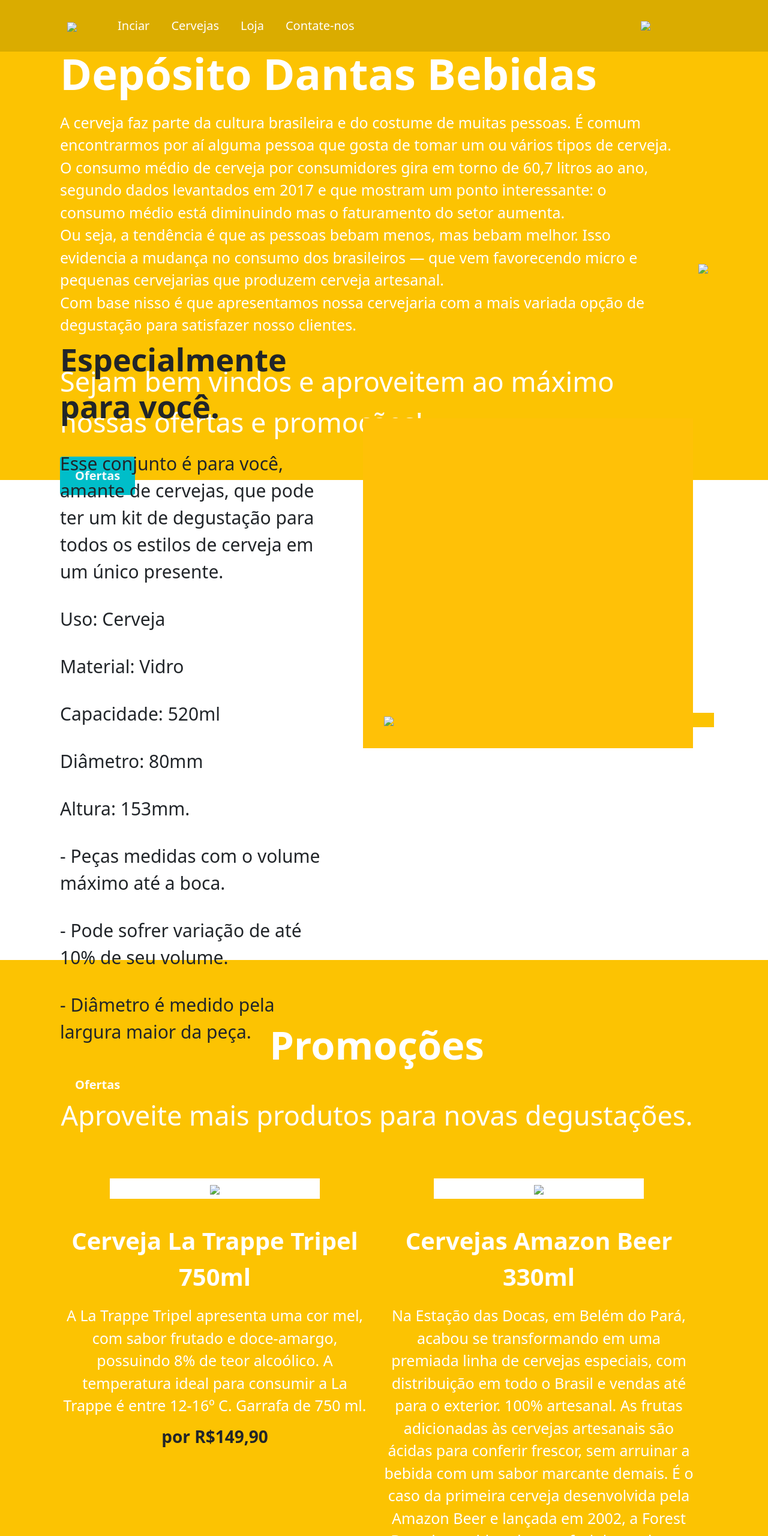
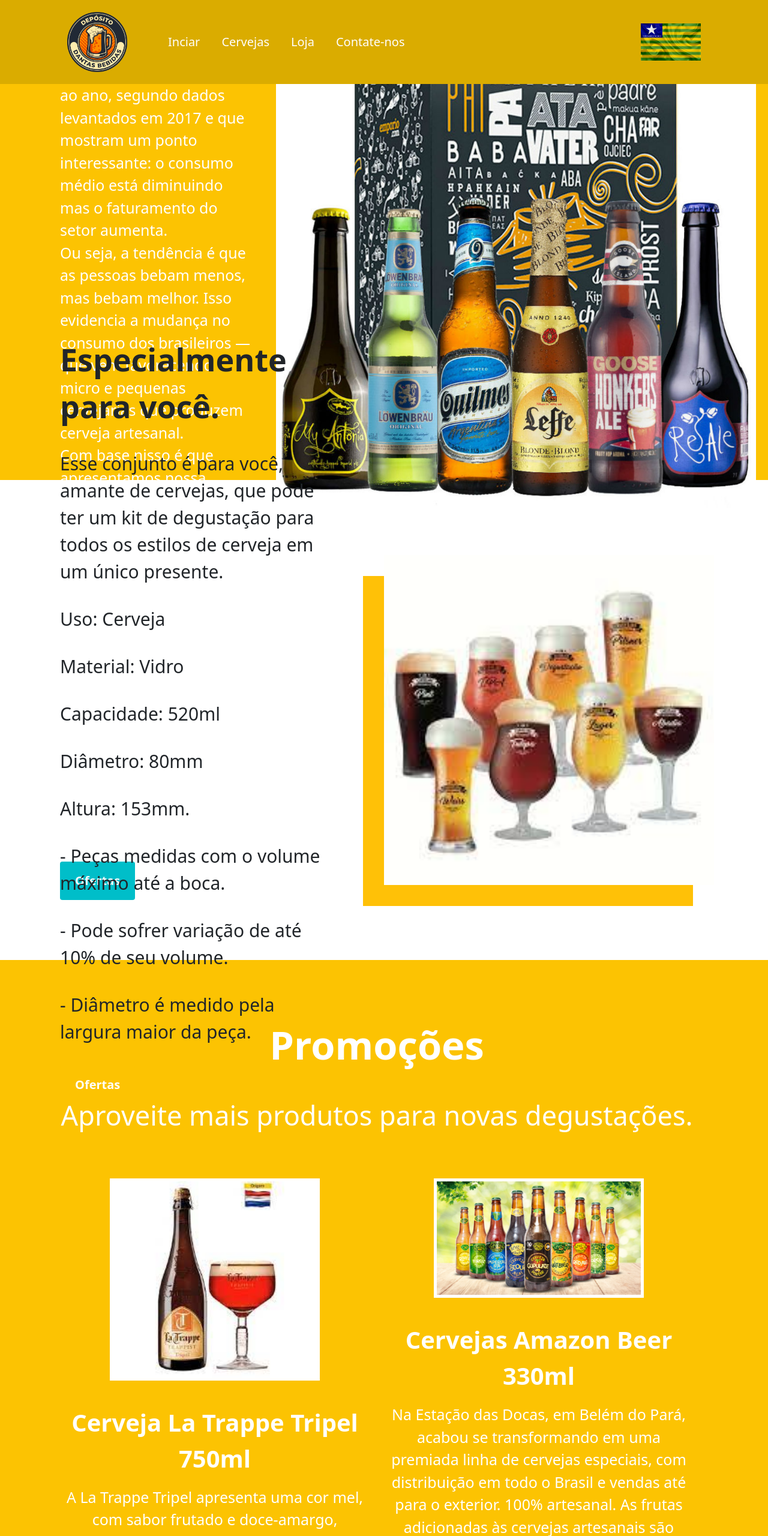
Before and after one commit to LuisCarlosDantas/deposito-dantas-bebidas-commit, a plain HTML site: page index.html in a window 1280 px wide. Shown: the top 2560 px of the page at 60% size. Drawn offline with nearby package versions, Linux system fonts and the light colour scheme; files that its build step writes are made by us from their sources.

Commit message:
Update index.html

```diff
--- a/index.html
+++ b/index.html
@@ -17,7 +17,7 @@
     <nav class="navbar navbar-expand-lg navbar-light backgoundColorNav">
         <div class="container-fluid">
             <div class="divLogo">
-                <img src="./assets/images/logo.png" width="100">
+                <img src="logo.png" width="100">
             </div>
             <div class="collapse navbar-collapse" id="navbarSupportedContent">
                 <ul class="navbar-nav me-auto mb-2 mb-lg-0">
@@ -39,7 +39,7 @@
                     <input class="form-control me-2" type="search" placeholder="Search" aria-label="Search">
                     <button class="btn btn-outline-success" type="submit">Search</button>
                 </form> -->
-                <img src="./assets/images/Bandeirapi.png" width="100">
+                <img src="Bandeirapi.png" width="100">
             </div>
         </div>
     </nav>
@@ -55,7 +55,7 @@
                 <button type="button" class="btn btn-outline-light btnSectionOneService">Ofertas</button>
             </div>
             <div class="align-self-center">
-                <img src="./assets/images/kit1.jpg" width="800">
+                <img src="kit1.jpg" width="800">
             </div>
         </div>
     </section>
@@ -77,7 +77,7 @@
             <div class="col-6 align-self-center position-relative">
                 <div class="yellowSquareSectionTwo"></div>
                 <div class="yellowBackSectionTwo">
-                    <img src="./assets/images/kitCoposGeral.jpg" class="imgSectionTwo">
+                    <img src="kitCoposGeral.jpg" class="imgSectionTwo">
                 </div>
             </div>
         </div>
@@ -93,7 +93,7 @@
             <div class="row text-center pb-5">
                 <div class="col colImgSectionThree">
                     <div class="imgSectionThree">
-                        <img src="./assets/images/LaTrappe750ml.jpg" width="100%">
+                        <img src="LaTrappe750ml.jpg" width="100%">
                     </div>
                     <p class="titleImgSectionThree">Cerveja La Trappe Tripel 750ml</p>
                     <p class="subTitleImgSectionThree"> A La Trappe Tripel apresenta uma cor mel, com sabor frutado e doce-amargo, possuindo 8% de teor alcoólico.
@@ -107,7 +107,7 @@
 
                 <div class="col colImgSectionThree">
                     <div class="imgSectionThree">
-                        <img src="./assets/images/CervejasAmazonia.png" width="100%">
+                        <img src="/CervejasAmazonia.png" width="100%">
                     </div>
                     <p class="titleImgSectionThree">Cervejas Amazon Beer 330ml</p>
                     <p class="subTitleImgSectionThree">Na Estação das Docas, em Belém do Pará, acabou se transformando em uma premiada linha de cervejas especiais, com distribuição em todo o Brasil e vendas até para o exterior.
@@ -123,7 +123,7 @@
 
                 <div class="col colImgSectionThree">
                     <div class="imgSectionThree">
-                        <img src="./assets/images/DeusCerveja.jpg" width="100%">
+                        <img src="DeusCerveja.jpg" width="100%">
                     </div>
                     <p class="titleImgSectionThree">Cerveja Deus 750ml</p>
                     <p class="subTitleImgSectionThree"> A cerveja DeuS é uma cerveja importada da Bélgica.
@@ -142,13 +142,13 @@
 
         <article class="artc-rodape">
             <p><strong>Contato e Whatsapp (86) 9 9424-5994</strong></p>
-            <img src="./assets/images/whatsapp.png" class="im-rod" alt="logo facebook">
+            <img src="whatsapp.png" class="im-rod" alt="logo whatsapp">
         </article>
 
         <article class="artc-rodape">
             <p><strong>Siga nossas redes sociais</strong></p>
-            <img src="./assets/images/instagram.png" class="im-rod" alt="logo instagram">
-            <img src="./assets/images/facebook.png" class="im-rod" alt="logo facebook">
+            <img src="instagram.png" class="im-rod" alt="logo instagram">
+            <img src="facebook.png" class="im-rod" alt="logo facebook">
         </article>
 
     </footer>
```
